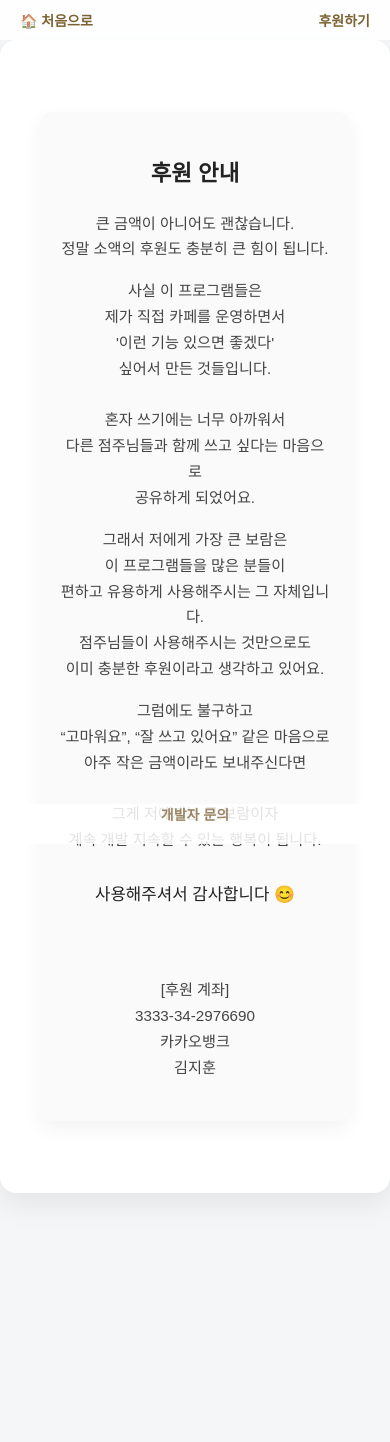
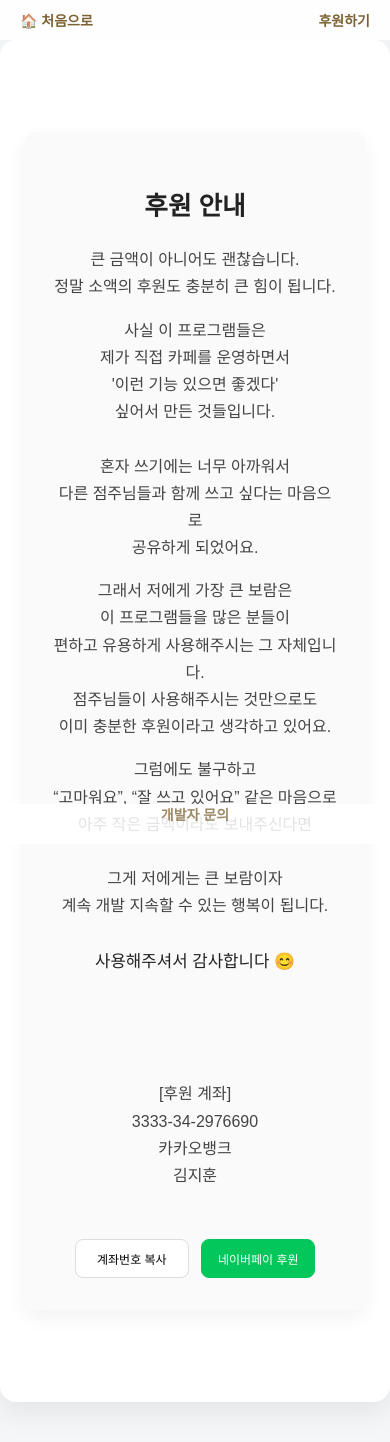
Before and after one commit to coffee-manager/compose-apps, a plain HTML site: page donate.html in a window 390 px wide. Before the commit the page ends 1233 px from the top, so only its background shows below. Drawn offline with Linux system fonts and the light colour scheme.

Commit message:
후원하기에 복사, 네이버페이 송금 추가

```diff
--- a/css/donate.css
+++ b/css/donate.css
@@ -41,18 +41,56 @@
     color: #222;
 }
 
-/* 모바일 대응 */
-@media (max-width: 480px) {
-    .support {
-        margin: 40px 16px;
-        padding: 24px 20px;
-    }
+.donate-wrap {
+    display: flex;
+    justify-content: center; /* 가로 중앙 */
+    align-items: center;     /* 세로 중앙 */
+    gap: 12px;
+}
+.donate-wrap button {
+    padding: 10px 14px;
+    border-radius: 8px;
+    border: 1px solid #ddd;
+    background: #fff;
+    cursor: pointer;
+    font-size: 12px;
+    width: 40%;
+}
 
-    .support h2 {
-        font-size: 1.4rem;
-    }
+.donate-wrap button:hover {
+    background: #f5f5f5;
+}
 
-    .support p {
-        font-size: 0.95rem;
-    }
+.donate-wrap .naver {
+    background: #03c75a;
+    color: #fff;
+    border-color: #03c75a;
+    font-size: 12px;
+    width: 40%;
 }
+
+.donate-wrap .naver:hover {
+    background: #02b351;
+}
+
+#toast {
+    z-index: 9999;
+
+    position: fixed;
+    top: 40px;
+    left: 50%;
+    transform: translateX(-50%) translateY(-20px);
+    padding: 10px 16px;
+    background: rgba(0,0,0,0.8);
+    color: #fff;
+    border-radius: 20px;
+    font-size: 13px;
+    opacity: 0;
+    pointer-events: none;
+    transition: opacity .3s, transform .3s;
+}
+
+#toast.show {
+    opacity: 1;
+    transform: translateX(-50%) translateY(0);
+}
--- a/donate.html
+++ b/donate.html
@@ -62,17 +62,59 @@
             사용해주셔서 감사합니다 😊
         </p>
 
-        <p>
-            <br>
-            <br>
-            [후원 계좌]<br>
-            3333-34-2976690<br>
-            카카오뱅크<br>
-            김지훈
-        </p>
+        <p id="donateAccount" style="margin-top: 50px"></p>
+        <div class="donate-wrap" style="margin-top: 50px">
+            <button id="donateAccountCopy">계좌번호 복사</button>
+            <div id="toast">계좌번호가 복사되었습니다.</div>
+            <button id="donateNaverPay" class="naver">네이버페이 후원</button>
+        </div>
     </section>
 </main>
 <div id="footer"></div>
 <script src="js/script.js?v=20260130-3"></script>
 </body>
+<script>
+    const accountNumber = "3333-34-2976690";
+    const bankName = "카카오뱅크";
+    const ownerName = "김지훈";
+
+    const donateEl = document.getElementById("donateAccount");
+
+    // 내용 세팅
+    donateEl.innerHTML = `
+                        <br><br>
+                        [후원 계좌]<br>
+                        ${accountNumber}<br>
+                        ${bankName}<br>
+                        ${ownerName}
+    `;
+
+    // 클릭하면 복사 + 알림
+    document.getElementById('donateAccountCopy').onclick = () => {
+        navigator.clipboard.writeText(accountNumber.replace(/[^0-9]/g, '')).then(() => {
+            showToast("계좌번호가 복사되었습니다.");
+        });
+    };
+
+    document.getElementById('donateNaverPay').onclick = function () {
+        /**
+         * 네이버페이 송금 페이지로 이동
+         */
+        const url = 'https://pay.naver.com/remit/qr/inflow?v=1&a=3333342976690&c=090&d=8c746cae345813e054d699d4034d7206';
+        window.open(url, '_blank', 'noopener');
+    };
+
+    /**
+     * 토스트 메시지 표시
+     */
+    function showToast(message) {
+        const toast = document.getElementById('toast');
+        toast.textContent = message;
+        toast.classList.add('show');
+
+        setTimeout(() => {
+            toast.classList.remove('show');
+        }, 1500);
+    }
+</script>
 </html>
```
